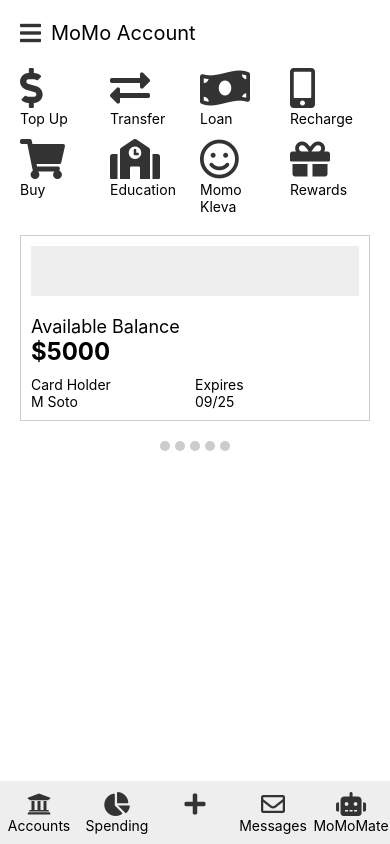
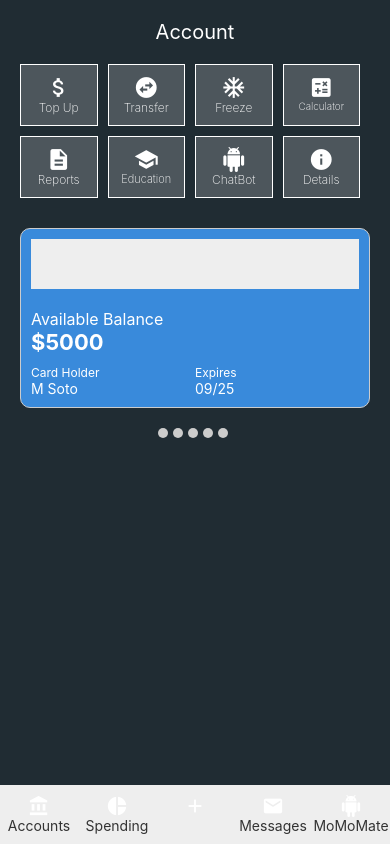
Before and after one commit to Chrissiku/financial-education, a React Native app: screen / in a window 390 px wide. Built offline with nearby package versions, Linux system fonts and the light colour scheme.

Commit message:
Updated the upper button structure

```diff
--- a/src/Screens/BankMain.js
+++ b/src/Screens/BankMain.js
@@ -1,194 +1,165 @@
-import {
-  StyleSheet,
-  View,
-  Text,
-  Image,
-  TouchableOpacity,
-  ScrollView,
-} from "react-native";
+import { StyleSheet, View, Text, TouchableOpacity, ScrollView } from "react-native";
 import React from "react";
-import { FontAwesome5 } from "@expo/vector-icons";
+import { MaterialIcons } from '@expo/vector-icons'; // Import MaterialIcons
 
 const BankMain = () => {
   return (
-    <View style={{ flex: 1 }}>
-      <View style={{ flex: 1, backgroundColor: "#fff" }}>
-        <ScrollView>
-          <View style={{ padding: 20 }}>
+    <View style={styles.container}>
+      <ScrollView style={{ flex: 1, backgroundColor: 'rgb(32, 44, 51)' }}>
+        <View style={styles.content}>
           {/* Header */}
-            <View style={{ flexDirection: "row", alignItems: "center" }}>
-              <TouchableOpacity>
-                <FontAwesome5 name="bars" size={24} color="#333" />
-              </TouchableOpacity>
-              <Text style={{ fontSize: 20, marginLeft: 10 }}>MoMo Account</Text>
+          <View style={[styles.header, { justifyContent: 'center', alignItems: 'center' }]}>
+            <Text style={{ fontSize: 20, color: '#fff' }}>Account</Text>
           </View>
 
           {/* Icon Buttons */}
-            <View style={{ marginTop: 20 }}>
-              {/* You can create a separate component for the buttons to avoid repetition */}
-              <View style={{ flexDirection: "row", marginBottom: 10 }}>
-                <TouchableOpacity style={{ flex: 1, marginRight: 10 }}>
-                  <FontAwesome5 name="dollar-sign" size={40} color="#333" />
-                  <Text>Top Up</Text>
+          <View style={styles.iconButtonContainer}>
+            <TouchableOpacity style={styles.iconButton}>
+              <MaterialIcons name="attach-money" size={25} color="white" />
+              <Text style={{ color: '#fff', fontSize: 12, fontWeight: '200' }}>Top Up</Text>
             </TouchableOpacity>
-                <TouchableOpacity style={{ flex: 1, marginRight: 10 }}>
-                  <FontAwesome5 name="exchange-alt" size={40} color="#333" />
-                  <Text>Transfer</Text>
+            <TouchableOpacity style={styles.iconButton}>
+              <MaterialIcons name="swap-horizontal-circle" size={25} color="white" />
+              <Text style={{ color: '#fff', fontSize: 12, fontWeight: '200' }}>Transfer</Text>
             </TouchableOpacity>
-                <TouchableOpacity style={{ flex: 1, marginRight: 10 }}>
-                  <FontAwesome5 name="money-bill-wave" size={40} color="#333" />
-                  <Text>Loan</Text>
+            <TouchableOpacity style={styles.iconButton}>
+              <MaterialIcons name="ac-unit" size={25} color="white" />
+              <Text style={{ color: '#fff', fontSize: 12, fontWeight: '200' }}>Freeze</Text>
             </TouchableOpacity>
-                <TouchableOpacity style={{ flex: 1 }}>
-                  <FontAwesome5 name="mobile-alt" size={40} color="#333" />
-                  <Text>Recharge</Text>
+            <TouchableOpacity style={styles.iconButton}>
+              <MaterialIcons name="calculate" size={25} color="white" />
+              <Text style={{ color: '#fff', fontSize: 10, fontWeight: '200' }}>Calculator</Text>
             </TouchableOpacity>
           </View>
 
-              <View style={{ flexDirection: "row" }}>
-                <TouchableOpacity style={{ flex: 1, marginRight: 10 }}>
-                  <FontAwesome5 name="shopping-cart" size={40} color="#333" />
-                  <Text>Buy</Text>
+          <View style={styles.iconButtonContainer}>
+            <TouchableOpacity style={styles.iconButton}>
+              <MaterialIcons name="description" size={25} color="white" />
+              <Text style={{ color: '#fff', fontSize: 12, fontWeight: '200' }}>Reports</Text>
             </TouchableOpacity>
-                <TouchableOpacity style={{ flex: 1, marginRight: 10 }}>
-                  <FontAwesome5 name="school" size={40} color="#333" />
-                  <Text>Education</Text>
+            <TouchableOpacity style={styles.iconButton}>
+              <MaterialIcons name="school" size={25} color="white" />
+              <Text style={{ color: '#fff', fontSize: 11, fontWeight: '200' }}>Education</Text>
             </TouchableOpacity>
-                <TouchableOpacity style={{ flex: 1, marginRight: 10 }}>
-                  <FontAwesome5 name="smile" size={40} color="#333" />
-                  <Text>Momo Kleva</Text>
+            <TouchableOpacity style={styles.iconButton}>
+              <MaterialIcons name="android" size={25} color="white" />
+              <Text style={{ color: '#fff', fontSize: 12, fontWeight: '200' }}>ChatBot</Text>
             </TouchableOpacity>
-                <TouchableOpacity style={{ flex: 1 }}>
-                  <FontAwesome5 name="gift" size={40} color="#333" />
-                  <Text>Rewards</Text>
+            <TouchableOpacity style={styles.iconButton}>
+              <MaterialIcons name="info" size={25} color="white" />
+              <Text style={{ color: '#fff', fontSize: 12, fontWeight: '200' }}>Details</Text>
             </TouchableOpacity>
-              </View>
           </View>
 
           {/* Card */}
           <View style={{ marginTop: 20 }}>
-              <View
-                style={{ borderWidth: 1, borderColor: "#ccc", padding: 10 }}
-              >
+            <View style={styles.card}>
               {/* Card Logo and Header */}
-                <View
-                  style={{
-                    height: 50,
-                    backgroundColor: "#eee",
-                    marginBottom: 10,
-                  }}
-                ></View>
+              <View style={{ height: 50, backgroundColor: '#eee', marginBottom: 10 }}></View>
 
               {/* Available Balance */}
-                <Text style={{ fontSize: 18, marginTop: 10 }}>
-                  Available Balance
-                </Text>
-                <Text style={{ fontSize: 24, fontWeight: "bold" }}>$5000</Text>
+              <Text style={{ fontSize: 16, marginTop: 10, color: '#fff' }}>Available Balance</Text>
+              <Text style={{ fontSize: 22, fontWeight: 'bold', color: '#fff' }}>$5000</Text>
 
               {/* Card Footer */}
-                <View style={{ flexDirection: "row", marginTop: 10 }}>
+              <View style={{ flexDirection: 'row', marginTop: 10 }}>
                 <View style={{ flex: 1 }}>
-                    <Text>Card Holder</Text>
-                    <Text>M Soto</Text>
+                  <Text style={{ color: '#fff', fontSize: 12 }}>Card Holder</Text>
+                  <Text style={{ color: '#fff', fontSize: 14 }}>M Soto</Text>
                 </View>
                 <View style={{ flex: 1 }}>
-                    <Text>Expires</Text>
-                    <Text>09/25</Text>
+                  <Text style={{ color: '#fff', fontSize: 12 }}>Expires</Text>
+                  <Text style={{ color: '#fff', fontSize: 14 }}>09/25</Text>
                 </View>
               </View>
             </View>
           </View>
 
           {/* Slide Indicators */}
-            <View
-              style={{
-                flexDirection: "row",
-                justifyContent: "center",
-                marginTop: 20,
-              }}
-            >
-              <View
-                style={{
-                  width: 10,
-                  height: 10,
-                  backgroundColor: "#ccc",
-                  borderRadius: 5,
-                  marginRight: 5,
-                }}
-              ></View>
-              <View
-                style={{
-                  width: 10,
-                  height: 10,
-                  backgroundColor: "#ccc",
-                  borderRadius: 5,
-                  marginRight: 5,
-                }}
-              ></View>
-              <View
-                style={{
-                  width: 10,
-                  height: 10,
-                  backgroundColor: "#ccc",
-                  borderRadius: 5,
-                  marginRight: 5,
-                }}
-              ></View>
-              <View
-                style={{
-                  width: 10,
-                  height: 10,
-                  backgroundColor: "#ccc",
-                  borderRadius: 5,
-                  marginRight: 5,
-                }}
-              ></View>
-              <View
-                style={{
-                  width: 10,
-                  height: 10,
-                  backgroundColor: "#ccc",
-                  borderRadius: 5,
-                }}
-              ></View>
+          <View style={{ flexDirection: 'row', justifyContent: 'center', marginTop: 20 }}>
+            <View style={styles.slideIndicator}></View>
+            <View style={styles.slideIndicator}></View>
+            <View style={styles.slideIndicator}></View>
+            <View style={styles.slideIndicator}></View>
+            <View style={styles.slideIndicator}></View>
           </View>
         </View>
       </ScrollView>
-      </View>
 
       {/* Bottom Buttons */}
-      <View
-        style={{
-          flexDirection: "row",
-          backgroundColor: "#eee",
-          paddingVertical: 10,
-        }}
-      >
-        <TouchableOpacity style={{ flex: 1, alignItems: "center" }}>
-          <FontAwesome5 name="university" size={24} color="#333" />
-          <Text>Accounts</Text>
+      <View style={styles.bottomButtons}>
+        <TouchableOpacity style={styles.bottomButton}>
+          <MaterialIcons name="account-balance" size={22} color="white" />
+          <Text style={{ color: '#333' }}>Accounts</Text>
         </TouchableOpacity>
-        <TouchableOpacity style={{ flex: 1, alignItems: "center" }}>
-          <FontAwesome5 name="chart-pie" size={24} color="#333" />
-          <Text>Spending</Text>
+        <TouchableOpacity style={styles.bottomButton}>
+          <MaterialIcons name="pie-chart" size={22} color="white" />
+          <Text style={{ color: '#333' }}>Spending</Text>
         </TouchableOpacity>
-        <TouchableOpacity style={{ flex: 1, alignItems: "center" }}>
-          <FontAwesome5 name="plus" size={24} color="#333" />
+        <TouchableOpacity style={styles.bottomButton}>
+          <MaterialIcons name="add" size={22} color="white" />
         </TouchableOpacity>
-        <TouchableOpacity style={{ flex: 1, alignItems: "center" }}>
-          <FontAwesome5 name="envelope" size={24} color="#333" />
-          <Text>Messages</Text>
+        <TouchableOpacity style={styles.bottomButton}>
+          <MaterialIcons name="mail" size={22} color="white" />
+          <Text style={{ color: '#333' }}>Messages</Text>
         </TouchableOpacity>
-        <TouchableOpacity style={{ flex: 1, alignItems: "center" }}>
-          <FontAwesome5 name="robot" size={24} color="#333" />
-          <Text>MoMoMate</Text>
+        <TouchableOpacity style={styles.bottomButton}>
+          <MaterialIcons name="android" size={22} color="white" />
+          <Text style={{ color: '#333' }}>MoMoMate</Text>
         </TouchableOpacity>
       </View>
     </View>
-    //   <View>
-    //     <Text>Hello there</Text>
-    //   </View>
   );
 };
 
+const styles = StyleSheet.create({
+  container: {
+    flex: 1,
+  },
+  content: {
+    padding: 20,
+  },
+  header: {
+    flexDirection: 'row',
+    marginBottom: 20,
+  },
+  iconButtonContainer: {
+    flexDirection: 'row',
+    marginBottom: 10,
+  },
+  iconButton: {
+    flex: 1,
+    marginRight: 10,
+    alignItems: 'center',
+    backgroundColor: 'rgba(255, 255, 255, 0.2)', // Semi-transparent white background
+    borderColor: '#fff', // White border color
+    borderWidth: 1, // Border width
+    borderRadius: 0, // No border radius
+    padding: 10,
+  },
+  card: {
+    backgroundColor: 'rgb(57, 138, 219)', // Background color for the card
+    borderWidth: 1,
+    borderColor: '#ccc',
+    padding: 10,
+    borderRadius: 10, // Border radius for the card
+  },
+  slideIndicator: {
+    width: 10,
+    height: 10,
+    backgroundColor: '#ccc',
+    borderRadius: 5,
+    marginRight: 5,
+  },
+  bottomButtons: {
+    flexDirection: 'row',
+    backgroundColor: '#eee',
+    paddingVertical: 10,
+  },
+  bottomButton: {
+    flex: 1,
+    alignItems: 'center',
+  },
+});
+
 export default BankMain;
```
Lines whose indentation alone changed are shown as unchanged.
